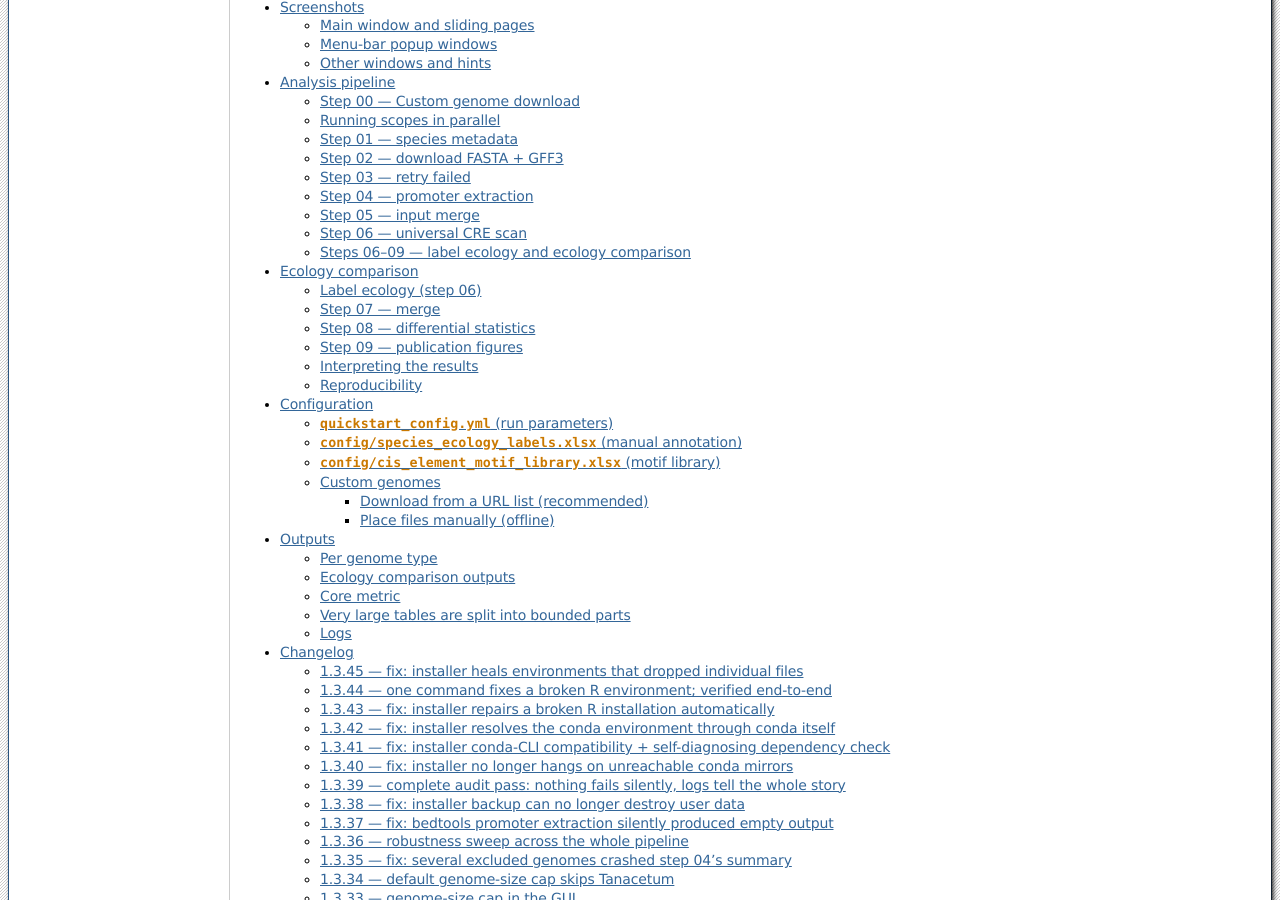
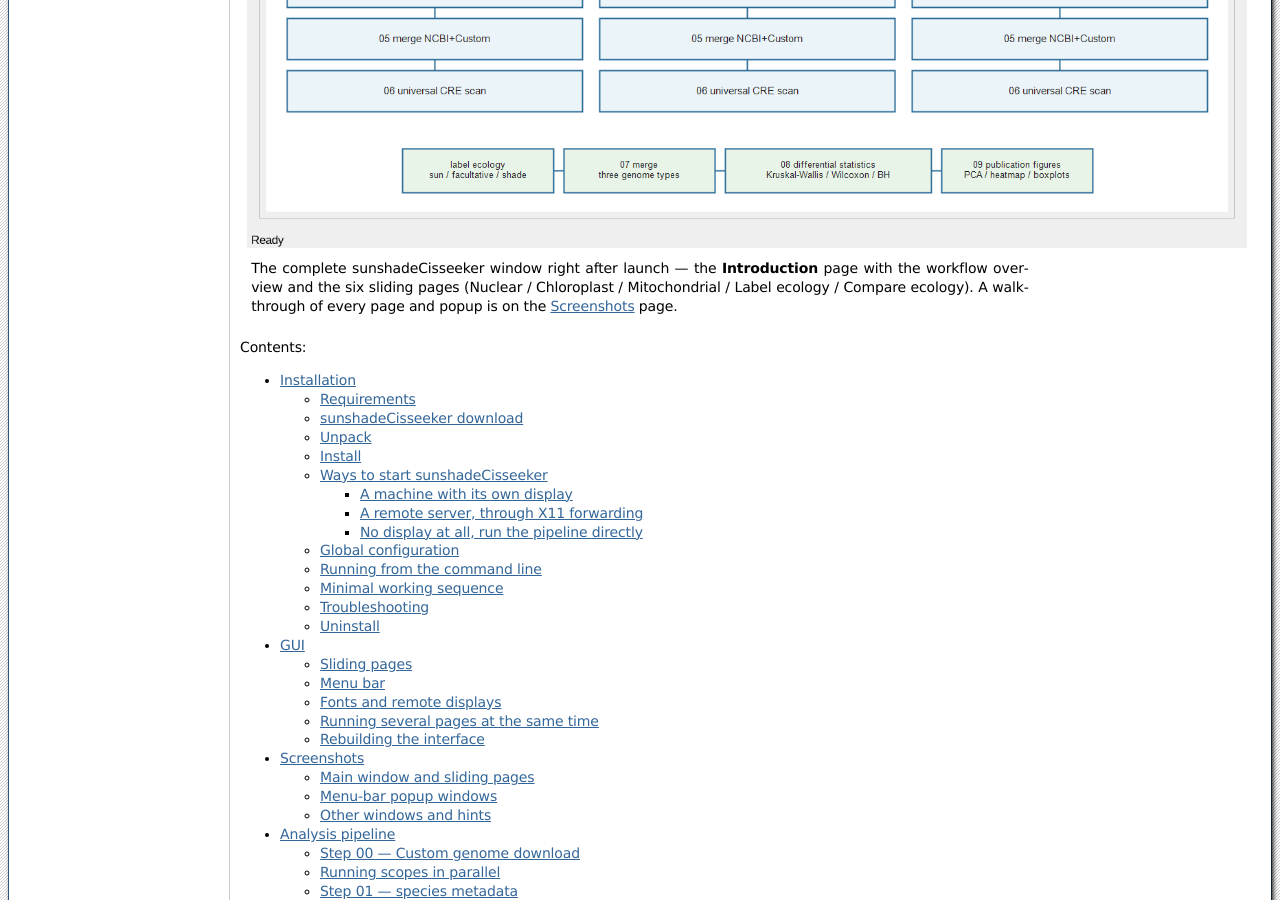
Before and after one commit to chenzhr23/sunshadeCisseeker-docs, a Sphinx documentation site: the page built from docs/index.rst, in a window 1280 px wide and 900 px high, scrolled down 646 px. Built offline with Sphinx 7.4.7, drawn with Linux system fonts in a browser that asks for light colours.

```diff
--- a/docs/index.rst
+++ b/docs/index.rst
@@ -12,6 +12,16 @@
 **Custom** (user-collected FASTA + GFF3). The software ships as a
 self-contained Linux bundle with a native Qt 5.15 desktop window and a
 command-line launcher that runs the exact same R/bash pipeline.
+
+.. figure:: _static/screenshots/01-introduction.png
+   :width: 1000
+   :alt: sunshadeCisseeker main window right after launch, showing the Introduction page
+
+   The complete sunshadeCisseeker window right after launch — the
+   **Introduction** page with the workflow overview and the six sliding pages
+   (Nuclear / Chloroplast / Mitochondrial / Label ecology / Compare ecology).
+   A walkthrough of every page and popup is on the :doc:`content/Screenshots`
+   page.
 
 Contents:
 
```
